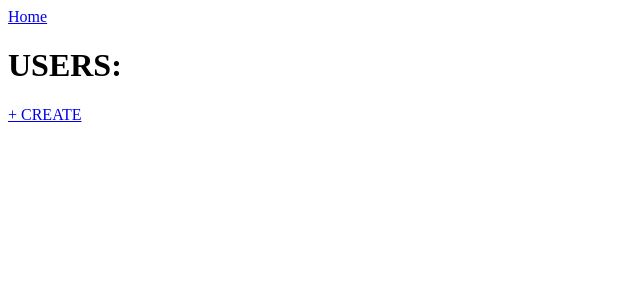
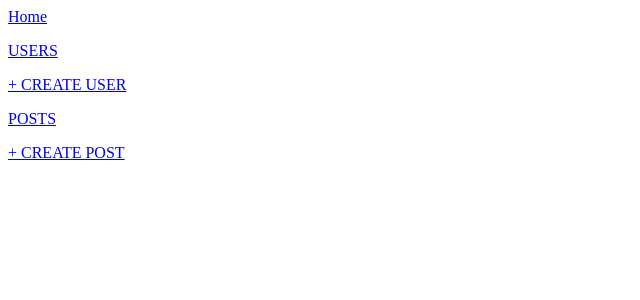
Before and after one commit to MonkeySee-MonkeyDo/GameDevPlatform, a Flask app: page / in a window 1280 px wide. Shown: the top 300 px of the page, without its empty margins (0-640 px from the left). Run offline with Flask 2, Linux system fonts and the light colour scheme; data that the repository does not hold is empty; some libraries are stand-ins or nearby versions.

Commit message:
posts stuff

```diff
--- a/main_app/forms.py
+++ b/main_app/forms.py
@@ -18,7 +18,21 @@ class InputField(Field):
         return f"""
         <label>
             {self.title}{"*" if self.required else ""}:
-            <input type="{self.input_type}" name="{self.name}"{'value="' + self.value + '"' if self.value else ""}{" required" if self.required else ""}{" disabled" if self.disabled else ""}>
+            <input type="{self.input_type}" name="{self.name}"{' value="' + self.value + '"' if self.value else ""}{" required" if self.required else ""}{" disabled" if self.disabled else ""}>
+        </label>
+        """
+
+class TextAreaField(Field):
+    def __init__(self, title, name, rows, cols, required=False, disabled=False):
+        self.rows = rows
+        self.cols = cols
+        super().__init__(title, name, required, disabled)
+
+    def render(self):
+        return f"""
+        <label>
+            {self.title}{"*" if self.required else ""}:
+            <textarea row="{self.rows}" cols="{self.cols}" name="{self.name}"{" required" if self.required else ""}{" disabled" if self.disabled else ""}>{self.value if self.value else ""}</textarea>
         </label>
         """
 
@@ -59,9 +73,6 @@ class Form:
                 val = val[0]
             field.value = val
 
-sexes = [["not set", "Select One..."], ["male", "Male"], ["female", "Female"], ["prefer not to say", "Prefer Not To Say"]]
-roles = [["not set", "Select One..."], ["developer", "Developer"], ["artist", "Artist"], ["combination", "Both"]]
-
 class UserForm(Form):
     def __init__(self):
         self.fields = [
@@ -72,6 +83,8 @@ class UserForm(Form):
 
 class ProfileForm(Form):
     def __init__(self):
+        sexes = [["not set", "Select One..."], ["male", "Male"], ["female", "Female"], ["prefer not to say", "Prefer Not To Say"]]
+        roles = [["not set", "Select One..."], ["developer", "Developer"], ["artist", "Artist"], ["combination", "Both"]]
         self.fields = [
             InputField("First Name", "first_name", "text", True),
             InputField("Last Name", "last_name", "text", True),
@@ -82,3 +95,14 @@ class ProfileForm(Form):
             SelectField("Role", "role", roles),
             InputField("Link", "link", "url")
         ]
+
+class PostForm(Form):
+    def __init__(self, users):
+        users_select = []
+        for user in users:
+            users_select.append([str(user["_id"]), user["username"]])
+        self.fields = [
+            SelectField("Poster", "user_id", users_select),
+            InputField("Title", "title", "text", True),
+            TextAreaField("Body", "body", 4, 50, True)
+        ]
--- a/main_app/routes.py
+++ b/main_app/routes.py
@@ -1,8 +1,8 @@
 from flask import Blueprint, request, redirect, render_template, url_for, flash
 from flask_pymongo import PyMongo
 from bson.objectid import ObjectId
-from main_app.forms import UserForm, ProfileForm
-from main_app.models import blank_user, blank_profile
+from main_app.forms import UserForm, ProfileForm, PostForm
+from main_app.models import *
 from main_app import app, db
 
 main = Blueprint("main", __name__)
@@ -13,21 +13,40 @@ main = Blueprint("main", __name__)
 
 @main.route("/")
 def homepage():
-    """Homepage -- Displays users for the time being"""
+    """Homepage"""
+    return render_template("index.html")
+
+@main.route("/users")
+def users():
+    """Display users"""
     users_data = db.users.find()
-    return render_template("index.html", users=users_data)
+    return render_template("users.html", users=users_data)
 
-@main.route("/user/<user_id>")
+@main.route("/posts")
+def posts():
+    # TODO: jinja template
+    """Display posts"""
+    posts_data = db.posts.find()
+    return render_template("posts.html", posts=posts_data)
+
+@main.route("/users/<user_id>")
 def user(user_id):
     """Display user information"""
     user_data = db.users.find_one({"_id": ObjectId(user_id)})
     return render_template("user.html", user=user_data)
 
-@main.route("/profile/<user_id>")
+@main.route("/profiles/<user_id>")
 def profile(user_id):
     """Display profile information"""
     profile_data = db.profiles.find_one({"user_id": user_id})
     return render_template("profile.html", profile=profile_data)
+
+@main.route("/posts/<post_id>")
+def post(post_id):
+    # TODO: jinja template
+    """Display post information"""
+    post_data = db.posts.find_one({"_id": ObjectId(post_id)})
+    return render_template("post.html", post=post_data)
 
 @main.route("/create", methods=["GET", "POST"])
 def create_user():
@@ -43,6 +62,18 @@ def create_user():
         flash("User created successfully.")
         return redirect(url_for("main.user", user_id=new_user_id))
     return render_template("create.html", form=form)
+
+@main.route("/create-post", methods=["GET", "POST"])
+def create_post():
+    """Post creation"""
+    users = db.users.find({})
+    form = PostForm(users)
+    if request.method == "POST":
+        new_post = blank_post(**request.form)
+        db.posts.insert_one(new_post)
+        flash("Post created successfully.")
+        return redirect(url_for("main.homepage"))
+    return render_template("create_post.html", form=form)
 
 @main.route("/edit-user/<user_id>", methods=["GET", "POST"])
 def edit_user(user_id):
--- a/main_app/templates/index.html
+++ b/main_app/templates/index.html
@@ -2,13 +2,9 @@
 {% block title %}Home{% endblock title %}
 {% block content %}
 <main>
-    <h1>USERS:</h1>
-    <ul>
-        {% for user in users %}
-        <li><a href="/user/{{ user._id }}">{{ user.username }}</a></li>
-        {% endfor %}
-    </ul>
-
-    <p><a href="/create">+ CREATE</a></p>
+    <p><a href="/users">USERS</a></p>
+    <p><a href="/create">+ CREATE USER</a></p>
+    <p><a href="/posts">POSTS</a></p>
+    <p><a href="/create-post">+ CREATE POST</a></p>
 </main>
 {% endblock content %}
--- a/main_app/templates/profile.html
+++ b/main_app/templates/profile.html
@@ -11,7 +11,7 @@
     <p>Sex: {{ profile.sex }}</p>
     <p>Role: {{ profile.role }}</p>
     <p>Link: {{ profile.link }}</p>
-    <p><a href="/user/{{ profile.user_id }}">USER</a></p>
+    <p><a href="/users/{{ profile.user_id }}">USER</a></p>
     <p><a href="/edit-profile/{{ profile.user_id }}">EDIT</a></p>
 </main>
 {% endblock content %}
--- a/main_app/templates/user.html
+++ b/main_app/templates/user.html
@@ -6,7 +6,7 @@
     <p>Username: {{ user.username }}</p>
     <p>Password: {{ user.password }}</p>
     <p>Email: {{ user.email }}</p>
-    <p><a href="/profile/{{ user._id }}">PROFILE</a></p>
+    <p><a href="/profiles/{{ user._id }}">PROFILE</a></p>
     <p><a href="/edit-user/{{ user._id }}">EDIT</a></p>
     <p><a href="/delete/{{ user._id }}">- DELETE</a></p>
 </main>
```
Also changed, not shown: main_app/templates/create_post.html (added, +14 -0 lines), main_app/templates/post.html (added, +12 -0 lines), main_app/templates/posts.html (added, +13 -0 lines), main_app/templates/users.html (added, +13 -0 lines).
